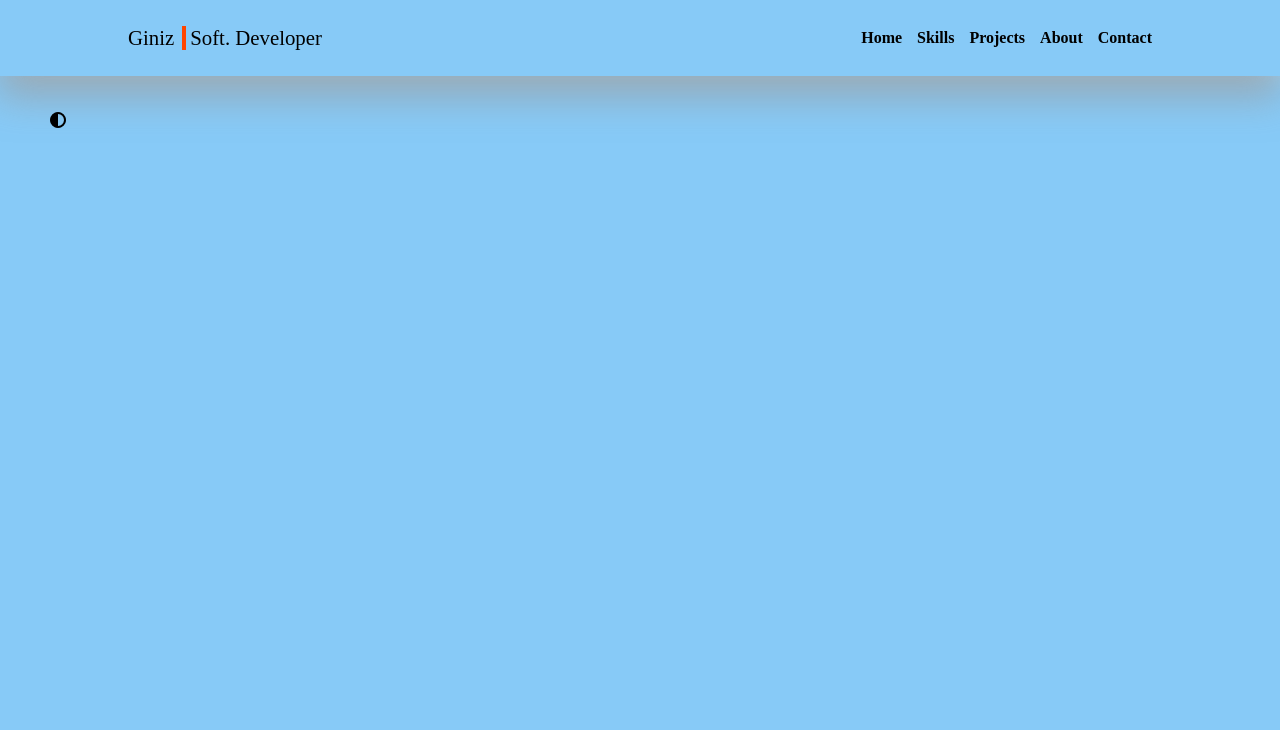
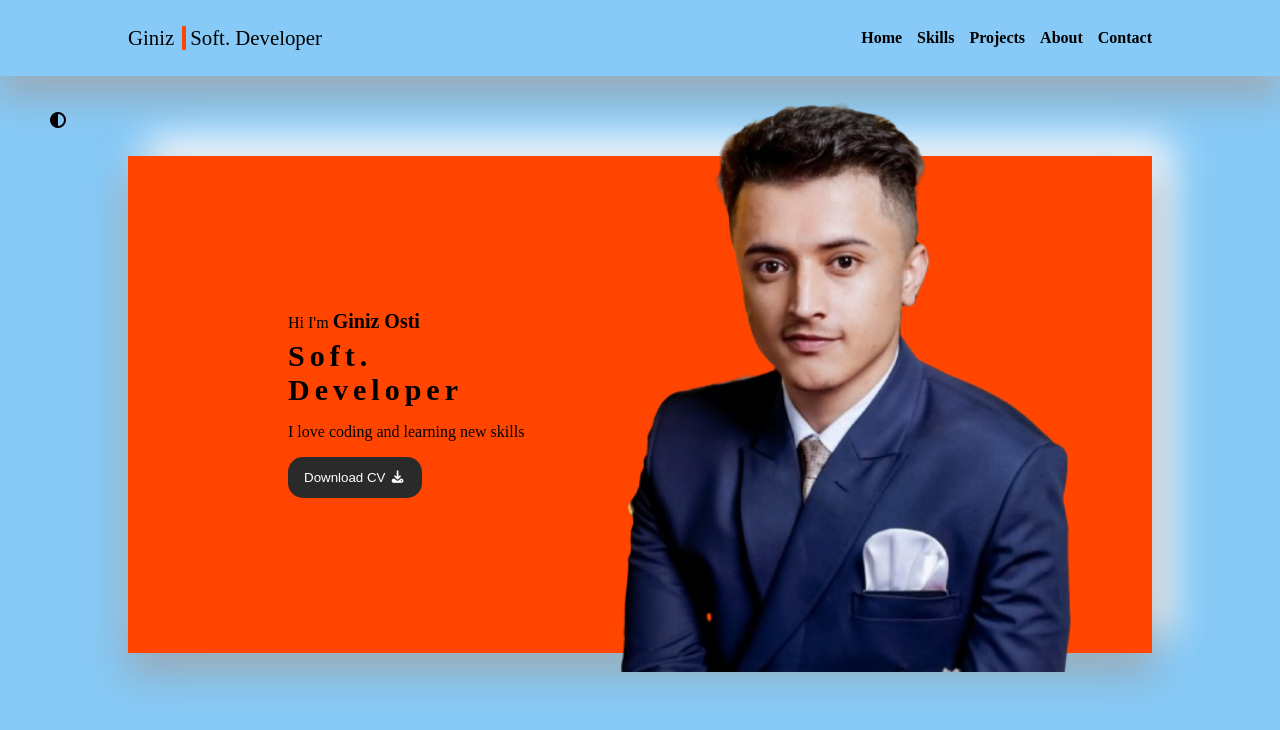
Before and after one commit to giniz123/Portfolio, a plain HTML site: page index.html in a window 1280 px wide. Drawn offline with Linux system fonts and the light colour scheme; a web font is replaced by a local one.

Commit message:
hero section added

```diff
--- a/index.html
+++ b/index.html
@@ -54,6 +54,34 @@
           </div>
         </div>
       </nav>
+
+      <!-- hero section -->
+      <section class="hero">
+        <div class="container">
+          <div class="hero-text">
+            <div class="text">
+              <div>Hi I'm <span>Giniz Osti</span></div>
+              <div class="job-post">Soft. Developer</div>
+              <p>I love coding and learning new skills</p>
+
+              <div class="button">
+                <a href="./assets/IMG_4087-removebg-preview.png" download>
+                  <button>
+                    Download CV <i class="fa-solid fa-download"></i>
+                  </button>
+                </a>
+              </div>
+            </div>
+
+            <div class="hero-img">
+              <img
+                src="./assets/IMG_4087-removebg-preview.png"
+                alt="Giniz Osti"
+              />
+            </div>
+          </div>
+        </div>
+      </section>
     </div>
   </body>
 </html>
--- a/style.css
+++ b/style.css
@@ -29,7 +29,7 @@ a {
 
 .container {
   width: 80%;
-
+  max-width: 1400px;
   margin: auto;
 }
 
@@ -118,3 +118,59 @@ ul > li:hover {
   transform: scale(1.2);
   cursor: pointer;
 }
+
+/* hero section */
+
+.hero {
+  margin-top: 5rem;
+  max-height: 60vh;
+}
+
+.hero-text {
+  box-shadow: var(--box-shadow--);
+  background: var(--orange-color);
+  display: grid;
+  grid-template-areas: "div img";
+  padding: 2rem;
+}
+
+.hero-text > .text {
+  grid-area: div;
+  display: flex;
+  flex-direction: column;
+  justify-content: center;
+  margin-left: 10vw;
+}
+
+.text span {
+  font-weight: bold;
+  font-size: 20px;
+}
+
+.job-post {
+  font-weight: bolder;
+  letter-spacing: 5px;
+  font-size: 30px;
+  margin-top: 6px;
+}
+
+.text .button button {
+  background: var(--darkmode-color--);
+  color: var(--darkmode-text-color);
+  padding: 0.8rem 1rem;
+  border: none;
+  border-radius: 15px;
+  cursor: pointer;
+}
+
+.hero-text > .hero-img {
+  grid-area: img;
+  display: flex;
+  justify-content: flex-end;
+  align-items: center;
+  margin-top: -5rem;
+}
+
+.hero-img > img {
+  height: 120%;
+}
```
Also changed, not shown: assets/IMG_4087-removebg-preview.png (added).
